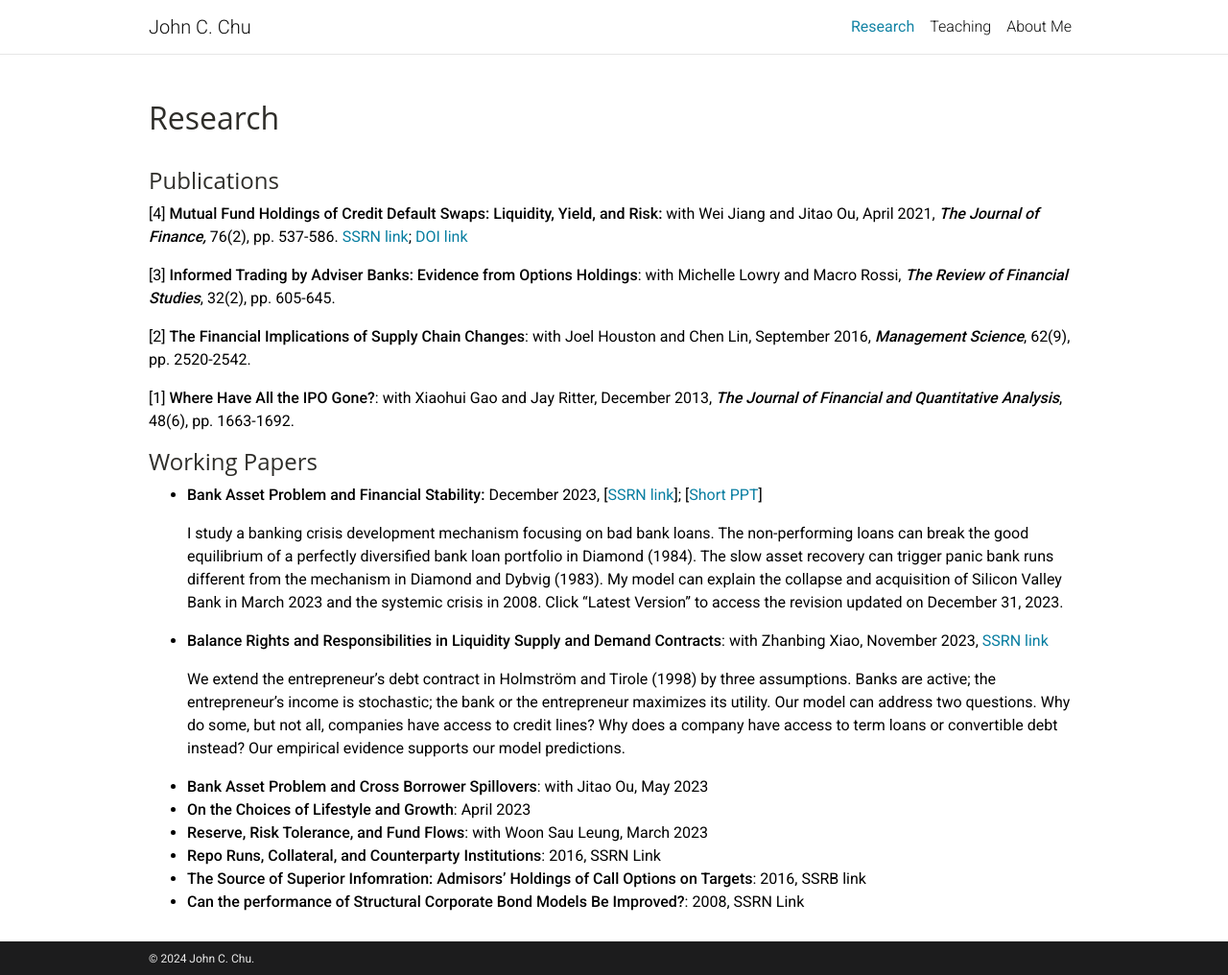
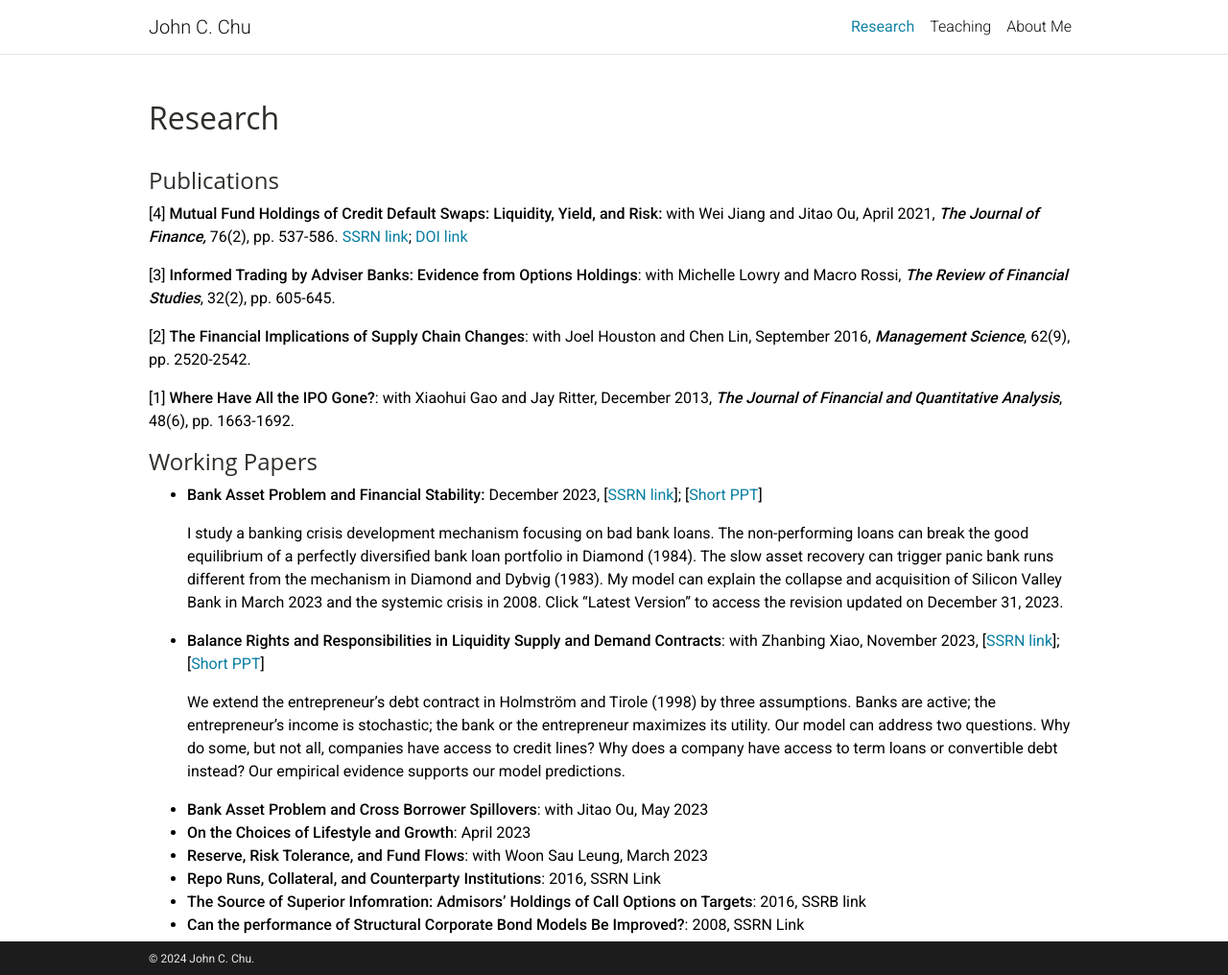
Before and after one commit to johnchu2022/website, a Jekyll site: the page built from _pages/research.md, in a window 1280 px wide and 1016 px high. Shown: the whole window at 96% size. Built offline with Jekyll 4.4.1, drawn with Linux system fonts in a browser that asks for light colours; a style sheet for code colours, icons or effects is not loaded.

Commit message:
Update Pages “research”

```diff
--- a/_pages/research.md
+++ b/_pages/research.md
@@ -20,7 +20,7 @@ nav: true
 * **Bank Asset Problem and Financial Stability:** December 2023, [[SSRN link](https://papers.ssrn.com/sol3/papers.cfm?abstract_id=4649359)]; [[Short PPT](https://www.dropbox.com/scl/fi/0d0k94sac9psjogyjxpnw/Banks_pres.pdf?rlkey=0cjopbjvq4o78ubn8fx8lbbke&dl=0)]
 
   I study a banking crisis development mechanism focusing on bad bank loans. The non-performing loans can break the good equilibrium of a perfectly diversified bank loan portfolio in Diamond (1984). The slow asset recovery can trigger panic bank runs different from the mechanism in Diamond and Dybvig (1983). My model can explain the collapse and acquisition of Silicon Valley Bank in March 2023 and the systemic crisis in 2008. Click “Latest Version” to access the revision updated on December 31, 2023.
-* **B﻿alance Rights and Responsibilities in Liquidity Supply and Demand Contracts**: with Zhanbing Xiao, November 2023, [SSRN link](https://papers.ssrn.com/sol3/papers.cfm?abstract_id=4649372)
+* **B﻿alance Rights and Responsibilities in Liquidity Supply and Demand Contracts**: with Zhanbing Xiao, November 2023, [](https://papers.ssrn.com/sol3/papers.cfm?abstract_id=4649372)[[SSRN link](https://papers.ssrn.com/sol3/papers.cfm?abstract_id=4649372)]; [[Short PPT](https://www.dropbox.com/scl/fi/0crnqwd8scjkqyjh0krw4/Pro_LC_pres.pdf?rlkey=nqm1pe968v72o99d2yt6uatw8&dl=0)]
 
   We extend the entrepreneur’s debt contract in Holmström and Tirole (1998) by three assumptions. Banks are active; the entrepreneur’s income is stochastic; the bank or the entrepreneur maximizes its utility. Our model can address two questions. Why do some, but not all, companies have access to credit lines? Why does a company have access to term loans or convertible debt instead? Our empirical evidence supports our model predictions.
 * **B﻿ank Asset Problem and Cross Borrower Spillovers**: with Jitao Ou, May 2023
```
